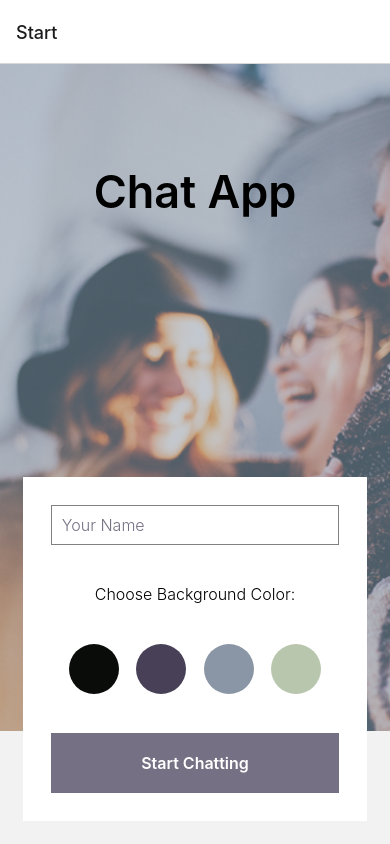
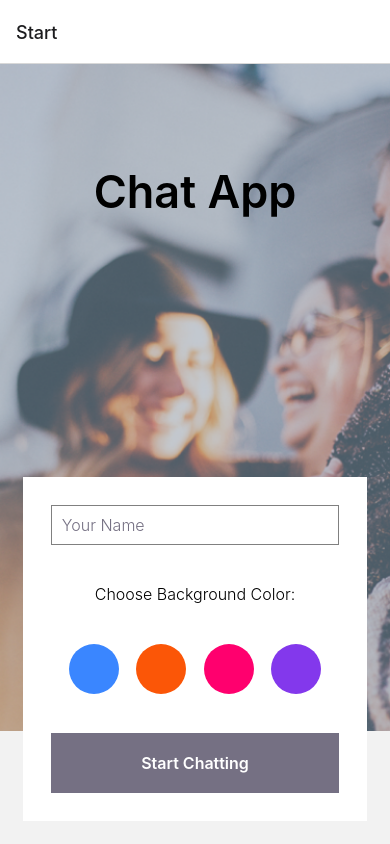
Before and after one commit to ZHammerl/chat-app, a React Native app: screen /Start in a window 390 px wide. Built offline with nearby package versions, Linux system fonts and the light colour scheme.

Commit message:
Gigted Chat added and implemented

```diff
--- a/App.js
+++ b/App.js
@@ -1,5 +1,8 @@
 import { StatusBar } from "expo-status-bar";
 import { StyleSheet, Text, View } from "react-native";
+import "react-native-gesture-handler";
+
+// import react navigation
 import { NavigationContainer } from "@react-navigation/native";
 import { createNativeStackNavigator } from "@react-navigation/native-stack";
 
--- a/components/Chat.js
+++ b/components/Chat.js
@@ -1,18 +1,85 @@
-import React, { useEffect, useState } from "react";
-import { StyleSheet, Text, View } from "react-native";
+import React, {
+  useCallback,
+  useEffect,
+  useState,
+} from "react";
+import {
+  StyleSheet,
+  Text,
+  View,
+  Platform,
+  KeyboardAvoidingView,
+} from "react-native";
+
+import {
+  GiftedChat,
+  Bubble,
+} from "react-native-gifted-chat";
 
 export default function Chat(props) {
-  {
-    /* Receive props name and color from the Start Screen*/
-  }
+  const [messages, setMessages] = useState([]);
+
+  /* Receive props name and color from the Start Screen*/
   const { color } = props.route.params;
+  const { name } = props.route.params;
+
+  useEffect(() => {
+    setMessages([
+      {
+        _id: 2,
+        text: "Hello developer",
+        createdAt: new Date(),
+        user: {
+          _id: 2,
+          name: "React Native",
+          avatar: "https://placeimg.com/140/140/any",
+        },
+      },
+      {
+        _id: 1,
+        text: "You, have entered the chat",
+        createdAt: new Date(),
+        system: true,
+      },
+    ]);
+  }, []);
+
+  const onSend = useCallback((messages = []) => {
+    setMessages((previousMessages) =>
+      GiftedChat.append(previousMessages, messages)
+    );
+  }, []);
+
+  const renderBubble = (props) => {
+    return (
+      <Bubble
+        {...props}
+        // change background color of bubbles
+        wrapperStyle={{
+          right: { backgroundColor: "#D6CCC2" },
+          left: { backgroundColor: "#FFBE0B" },
+        }}
+      />
+    );
+  };
+
   return (
     <View
       style={[
+        styles.container,
         { backgroundColor: color },
-        styles.container,
       ]}>
-      <Text style={styles.text}>Let's have a chat!</Text>
+      <GiftedChat
+        renderBubble={renderBubble}
+        messages={messages}
+        onSend={(messages) => onSend(messages)}
+        user={{ _id: 1 }}
+      />
+
+      {/*Ternary solves issue on older Android phones, that message field hides, when user types on keyboard */}
+      {Platform.OS === "android" ? (
+        <KeyboardAvoidingView behavior="height" />
+      ) : null}
     </View>
   );
 }
@@ -20,6 +87,7 @@ export default function Chat(props) {
 const styles = StyleSheet.create({
   container: {
     flex: 1,
+    backgroundColor: "black",
   },
   text: {
     textAlign: "center",
--- a/components/Start.js
+++ b/components/Start.js
@@ -11,10 +11,10 @@ import {
 
 // Color for buttons to choose the background color
 const colors = {
-  black: "#090C08",
-  purple: "#474056",
-  grey: "#8A95A5",
-  green: "#B9C6AE",
+  lightblue: "#3A86FF",
+  orange: "#FB5607",
+  pink: "#FF006E",
+  darkblue: "#8338EC",
 };
 
 import backgroundImage from "../assets/background-image.png";
@@ -41,34 +41,42 @@ export default function Start(props) {
           <Text style={styles.text}>
             Choose Background Color:
           </Text>
-          <View style={styles.colorWrapper}>
+          <View style={styles.colorWrapper} accessibilityRole="radio">
             <TouchableOpacity
               style={[
-                { backgroundColor: colors.black },
+                { backgroundColor: colors.lightblue },
                 styles.colorButton,
               ]}
-              onPress={() => setColor(colors.black)}
+              onPress={() => setColor(colors.lightblue)}
+              accessibilityLabel="Tap me to select background color lightblue"
+              accessibilityHint="By tapping you you choose the background color of the chat screen to be lightblue"
             />
             <TouchableOpacity
               style={[
-                { backgroundColor: colors.purple },
+                { backgroundColor: colors.orange },
                 styles.colorButton,
               ]}
-              onPress={() => setColor(colors.purple)}
+              onPress={() => setColor(colors.orange)}
+              accessibilityLabel="Tap me to select background color orange"
+              accessibilityHint="By tapping you you choose the background color of the chat screen to be orange"
             />
             <TouchableOpacity
               style={[
-                { backgroundColor: colors.grey },
+                { backgroundColor: colors.pink },
                 styles.colorButton,
               ]}
-              onPress={() => setColor(colors.grey)}
+              onPress={() => setColor(colors.pink)}
+              accessibilityLabel="Tap me to select background color pink"
+              accessibilityHint="By tapping you you choose the background color of the chat screen to be pink"
             />
             <TouchableOpacity
               style={[
-                { backgroundColor: colors.green },
+                { backgroundColor: colors.darkblue },
                 styles.colorButton,
               ]}
-              onPress={() => setColor(colors.green)}
+              onPress={() => setColor(colors.darkblue)}
+              accessibilityLabel="Tap me to select background color darkblue"
+              accessibilityHint="By tapping you you choose the background color of the chat screen to be darkblue"
             />
           </View>
           <Pressable
@@ -79,7 +87,10 @@ export default function Start(props) {
                 name: name,
                 color: color,
               })
-            }>
+            }
+            accessibilityRole='button'
+            accessibilityLabel='Press me to go to chat screen'
+            accessibilityHint='By pressing the button you are redirected to the chat screen'>
             <Text style={styles.buttonText}>
               Start Chatting
             </Text>
--- a/package.json
+++ b/package.json
@@ -15,8 +15,10 @@
     "expo-status-bar": "~1.4.0",
     "react": "18.0.0",
     "react-native": "0.69.6",
+    "react-native-gifted-chat": "^1.0.4",
+    "react-native-safe-area-context": "4.3.1",
     "react-native-screens": "~3.15.0",
-    "react-native-safe-area-context": "4.3.1"
+    "react-native-gesture-handler": "~2.5.0"
   },
   "devDependencies": {
     "@babel/core": "^7.12.9"
```
Also changed, not shown: 1 other file (tests, documents, lock files or other folders).
